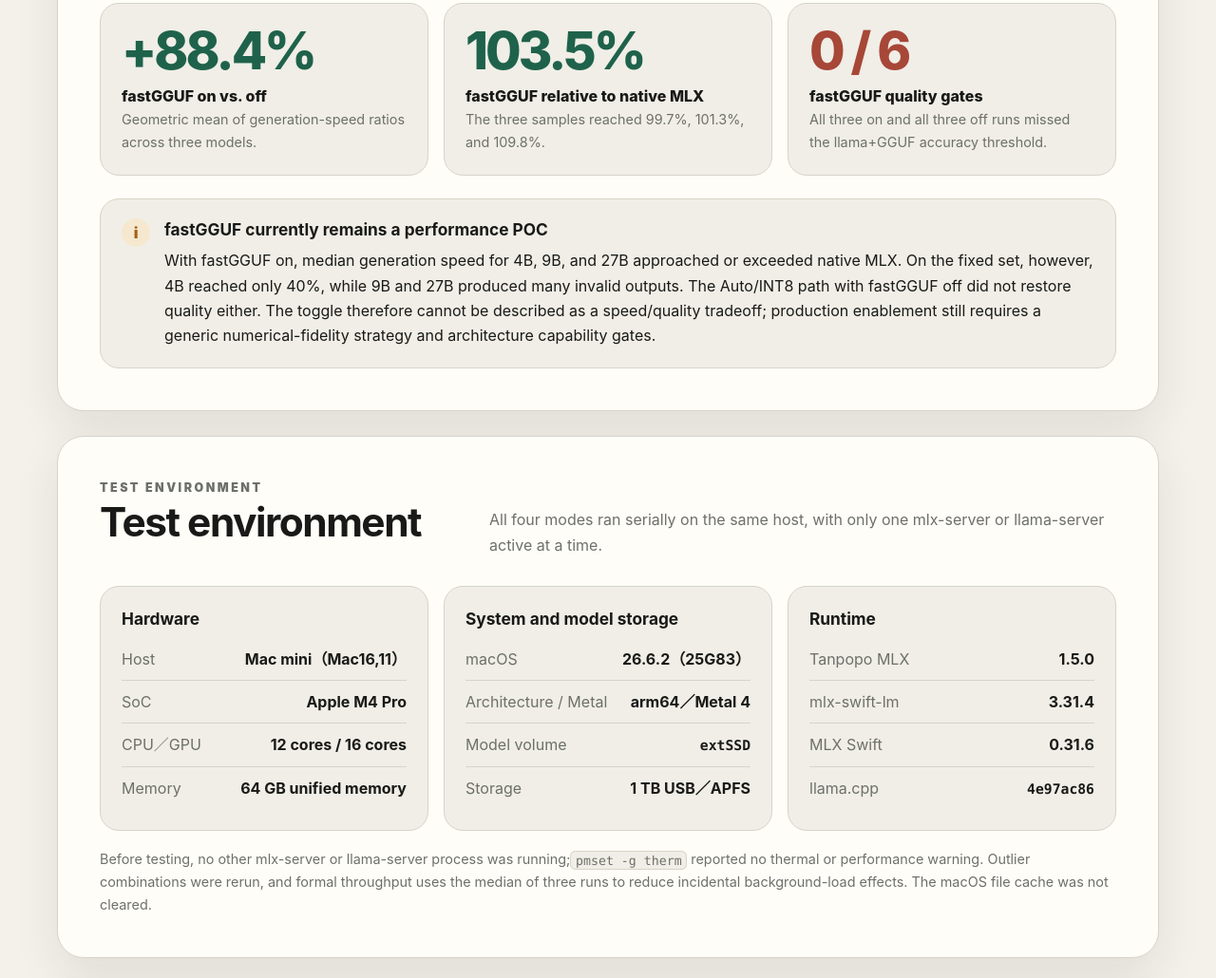
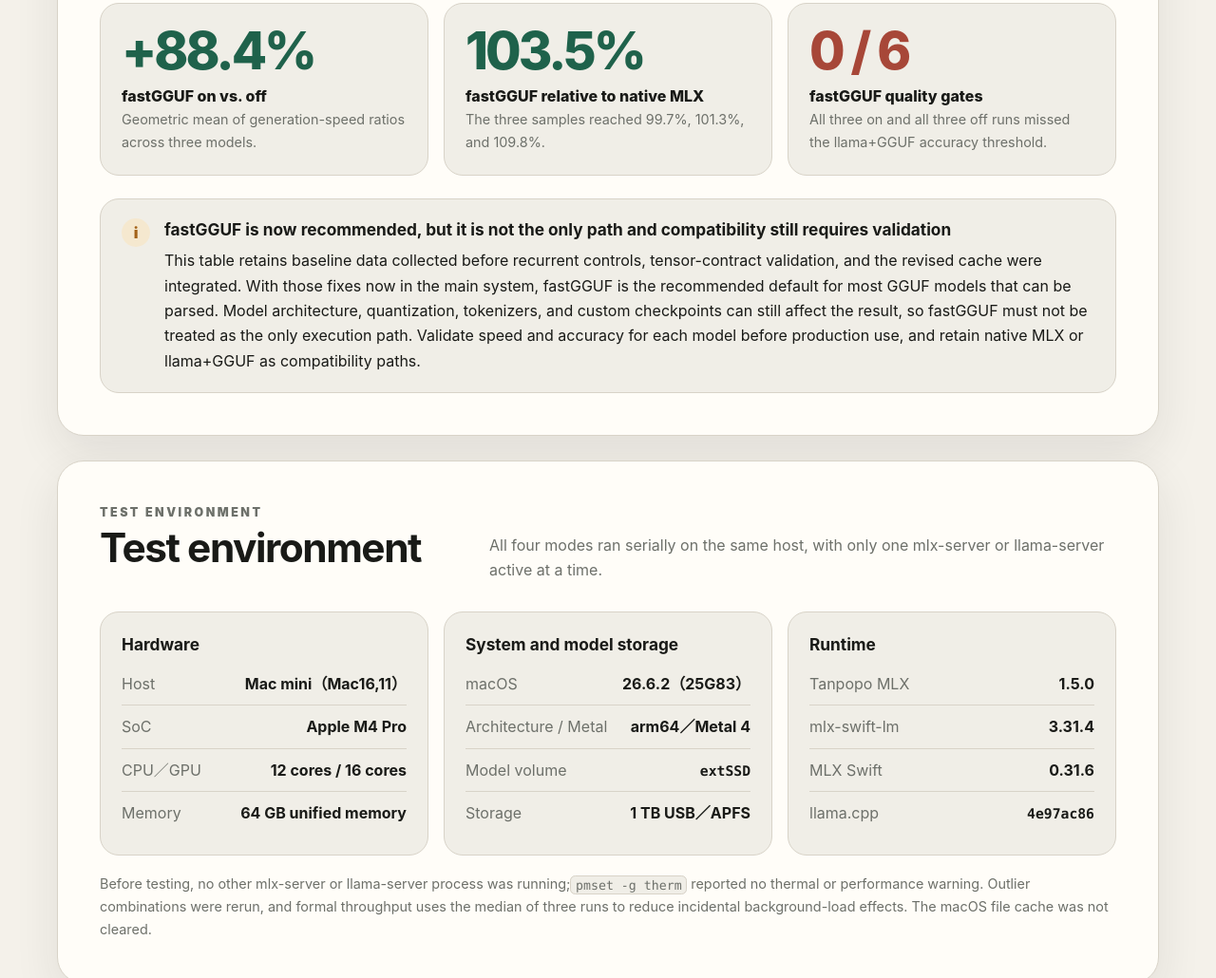
Before and after one commit to VaderChen/Tanpopo, a plain HTML site: page reports/performance-comparison.html in a window 1280 px wide. Shown: the part 764-1794 px from the top of the page at 95% size. Drawn offline with Linux system fonts and the light colour scheme.

Commit message:
docs: 更新 Fast GGUF 建議使用說明

```diff
--- a/reports/performance-comparison.html
+++ b/reports/performance-comparison.html
@@ -76,11 +76,12 @@
       </div>
       <div class="callout">
         <div>
-          <h3>目前 fastGGUF 只能視為效能 POC</h3>
+          <h3>目前 fastGGUF 已推薦使用，但不能視為唯一手段，仍需驗證相容性</h3>
           <p>
-            開啟後，4B、9B、27B 的中位生成速度都接近或超過純 MLX；但固定題庫中，4B 只有 40%，
-            9B 與 27B 更出現大量無效輸出。關閉 fastGGUF 的 Auto／INT8 路徑同樣沒有恢復品質，
-            因此開關不能被描述成「速度／品質」二選一，正式啟用前仍需要通用的數值保真策略與架構能力門控。
+            本表保留整合 recurrent controls、tensor 契約驗證與新版快取前的基線數據；主系統完成這些修正後，
+            fastGGUF 已成為多數可解析 GGUF 的建議預設。模型架構、量化方式、Tokenizer 與自訂 checkpoint
+            仍可能影響結果，因此不能把 fastGGUF 視為唯一執行手段；正式使用前應逐模型驗證速度與精確度，
+            並保留原生 MLX 或 llama+GGUF 作為相容路徑。
           </p>
         </div>
       </div>
--- a/reports/report-i18n.js
+++ b/reports/report-i18n.js
@@ -167,8 +167,8 @@
     "三個樣本分別為 99.7%、101.3%、109.8%。": "The three samples reached 99.7%, 101.3%, and 109.8%.",
     "fastGGUF 品質閘門": "fastGGUF quality gates",
     "開、關各三組，全部未達 llama+GGUF 精度門檻。": "All three on and all three off runs missed the llama+GGUF accuracy threshold.",
-    "目前 fastGGUF 只能視為效能 POC": "fastGGUF currently remains a performance POC",
-    "開啟後，4B、9B、27B 的中位生成速度都接近或超過純 MLX；但固定題庫中，4B 只有 40%， 9B 與 27B 更出現大量無效輸出。關閉 fastGGUF 的 Auto／INT8 路徑同樣沒有恢復品質， 因此開關不能被描述成「速度／品質」二選一，正式啟用前仍需要通用的數值保真策略與架構能力門控。": "With fastGGUF on, median generation speed for 4B, 9B, and 27B approached or exceeded native MLX. On the fixed set, however, 4B reached only 40%, while 9B and 27B produced many invalid outputs. The Auto/INT8 path with fastGGUF off did not restore quality either. The toggle therefore cannot be described as a speed/quality tradeoff; production enablement still requires a generic numerical-fidelity strategy and architecture capability gates.",
+    "目前 fastGGUF 已推薦使用，但不能視為唯一手段，仍需驗證相容性": "fastGGUF is now recommended, but it is not the only path and compatibility still requires validation",
+    "本表保留整合 recurrent controls、tensor 契約驗證與新版快取前的基線數據；主系統完成這些修正後， fastGGUF 已成為多數可解析 GGUF 的建議預設。模型架構、量化方式、Tokenizer 與自訂 checkpoint 仍可能影響結果，因此不能把 fastGGUF 視為唯一執行手段；正式使用前應逐模型驗證速度與精確度， 並保留原生 MLX 或 llama+GGUF 作為相容路徑。": "This table retains baseline data collected before recurrent controls, tensor-contract validation, and the revised cache were integrated. With those fixes now in the main system, fastGGUF is the recommended default for most GGUF models that can be parsed. Model architecture, quantization, tokenizers, and custom checkpoints can still affect the result, so fastGGUF must not be treated as the only execution path. Validate speed and accuracy for each model before production use, and retain native MLX or llama+GGUF as compatibility paths.",
     "測試環境": "Test environment",
     "四種模式在同一台主機串行執行；同一時間只啟動一個 mlx-server 或 llama-server。": "All four modes ran serially on the same host, with only one mlx-server or llama-server active at a time.",
     "主機": "Host",
```
